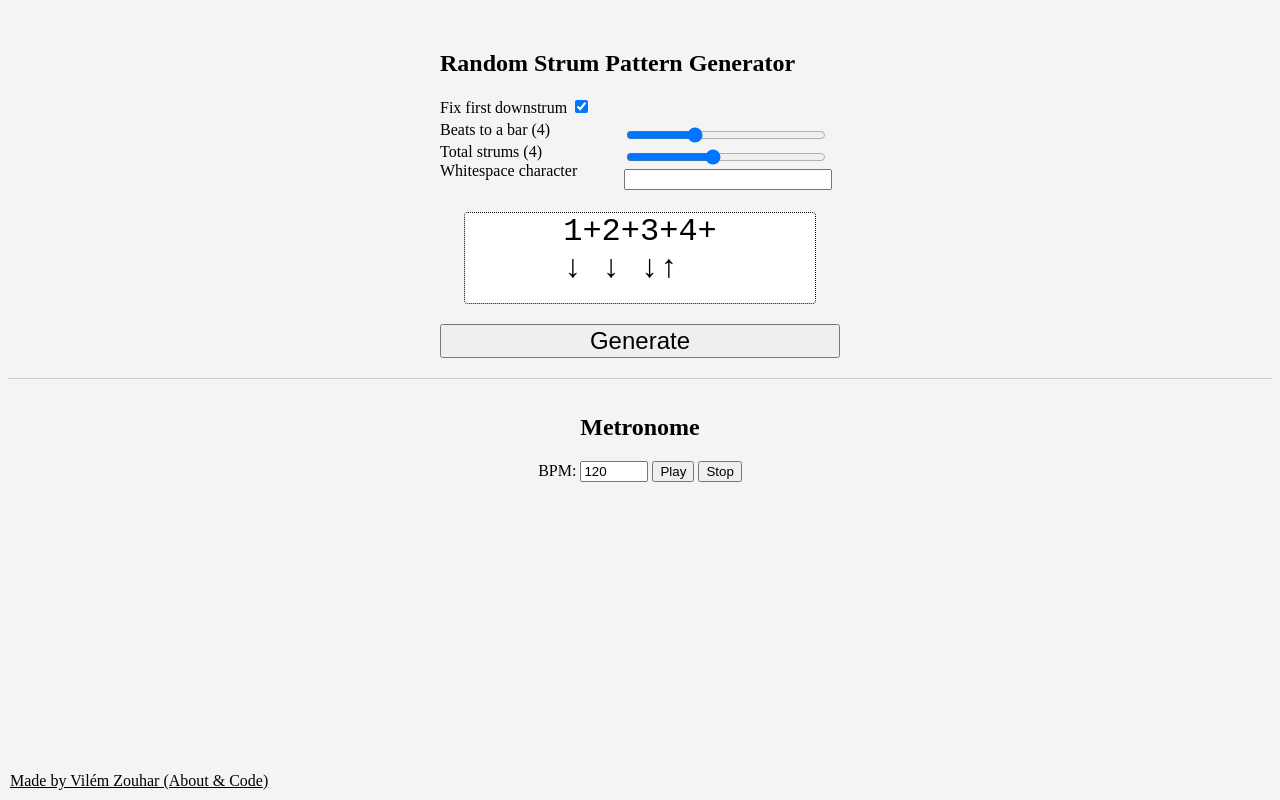
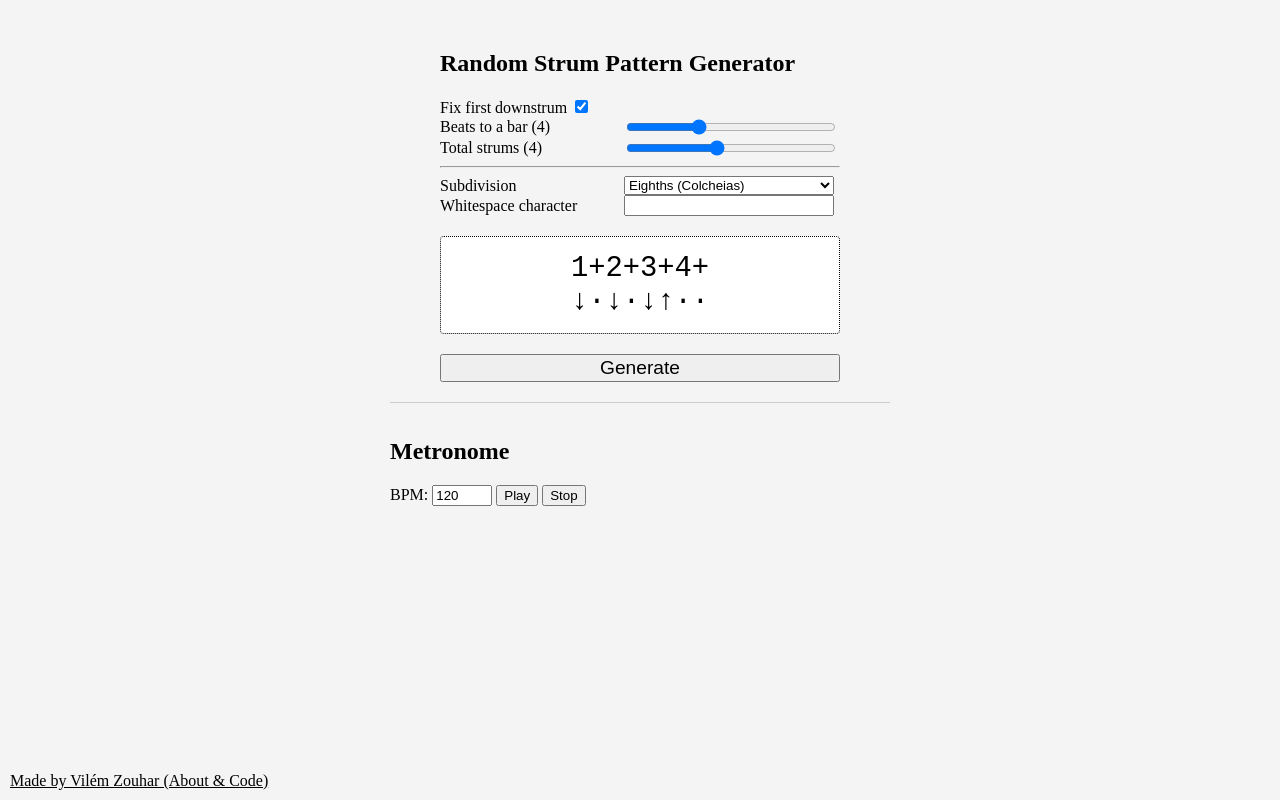
Before and after one commit to zouharvi/random-strum-pattern, a website built with webpack: page web/index.html in a window 1280 px wide. Built offline with nearby package versions, Linux system fonts and the light colour scheme.

Commit message:
Added alternate subdivisions

```diff
--- a/package.json
+++ b/package.json
@@ -19,6 +19,5 @@
   "repository": {
     "type": "git",
     "url": "https://github.com/zouharvi/random-strum-pattern"
-  },
-  "dependencies": {}
+  }
 }
--- a/src/main.ts
+++ b/src/main.ts
@@ -2,6 +2,19 @@ let audioCtx: AudioContext | null = null;
 let metronomeTimerId: number | null = null;
 let isPlaying = false;
 let currentBeat = 0;
+
+function adjustFontSize() {
+    const outputArea = $('#area_output');
+    outputArea.css('font-size', '');
+
+    const outputElement = outputArea[0];
+    let currentFontSize = parseFloat(window.getComputedStyle(outputElement).fontSize);
+
+    while (outputElement.scrollWidth > outputElement.clientWidth && currentFontSize > 8) {
+        currentFontSize--;
+        outputArea.css('font-size', currentFontSize + 'px');
+    }
+}
 
 function initAudio() {
     if (audioCtx === null) {
@@ -18,11 +31,9 @@ function playSound(isStrongBeat: boolean) {
     oscillator.connect(gainNode);
     gainNode.connect(audioCtx.destination);
 
-    // Define frequências diferentes para a batida forte e as fracas
     oscillator.type = 'sine';
-    oscillator.frequency.value = isStrongBeat ? 880.0 : 440.0; // Tom agudo (A5) vs. Tom normal (A4)
+    oscillator.frequency.value = isStrongBeat ? 880.0 : 440.0;
 
-    // Cria um "click" curto com duração de 50ms
     const now = audioCtx.currentTime;
     gainNode.gain.setValueAtTime(1, now);
     gainNode.gain.exponentialRampToValueAtTime(0.001, now + 0.05);
@@ -33,11 +44,11 @@ function playSound(isStrongBeat: boolean) {
 
 function playMetronome() {
     if (isPlaying) return;
-
     initAudio();
 
     const bpmValue = $("#bpm").val() || '120';
     const bpm = parseInt(String(bpmValue), 10);
+    const subdivision = parseInt($("#subdivision").val() as string, 10);
 
     if (isNaN(bpm) || bpm <= 0) {
         alert("Please enter a valid BPM.");
@@ -47,18 +58,19 @@ function playMetronome() {
     isPlaying = true;
     currentBeat = 0;
 
-    const interval = (60 * 1000) / (bpm * 2);
+    const interval = (60 * 1000) / (bpm * subdivision);
+
     function tick() {
-        const totalBeats = ($("#beats_in_bar").val() as number) * 2;
+        const totalSlots = ($("#beats_in_bar").val() as number) * subdivision;
 
         $("#area_output span").removeClass("highlight");
         $(`#beat-${currentBeat}`).addClass("highlight");
 
-        if (currentBeat % 2 === 0) {
+        if (currentBeat % subdivision === 0) {
             playSound(currentBeat === 0);
         }
 
-        currentBeat = (currentBeat + 1) % totalBeats;
+        currentBeat = (currentBeat + 1) % totalSlots;
     }
 
     tick();
@@ -80,7 +92,6 @@ function stopMetronome() {
 }
 
 function shuffle(a: any[]) {
-    // taken from https://stackoverflow.com/questions/6274339/how-can-i-shuffle-an-array
     for (let i = a.length - 1; i > 0; i--) {
         const j = Math.floor(Math.random() * (i + 1));
         [a[i], a[j]] = [a[j], a[i]];
@@ -90,64 +101,69 @@ function shuffle(a: any[]) {
 
 $("#generate_button").on("click", generate);
 $("#beats_in_bar").on("input", generate);
+$("#subdivision").on("input", generate);
 $("#total_strums").on("input", generate);
 $("#fix_first").on("input", generate);
 $("#whitespace_fill").on("input", generate);
 $("#play_button").on("click", playMetronome);
 $("#stop_button").on("click", stopMetronome);
+$(window).on('resize', adjustFontSize);
 
 function generate() {
     stopMetronome();
 
-    let bib = $("#beats_in_bar").val() as number;
+    const bib = $("#beats_in_bar").val() as number;
+    const subdivision = parseInt($("#subdivision").val() as string, 10);
     let tts = $("#total_strums").val() as number;
-    $("#total_strums").attr("max", 2 * bib);
-    if (tts > 2 * bib) {
-        $("#total_strums").val(2 * bib);
-        tts = 2 * bib;
+
+    const totalSlots = bib * subdivision;
+    $("#total_strums").attr("max", totalSlots);
+    if (tts > totalSlots) {
+        $("#total_strums").val(totalSlots);
+        tts = totalSlots;
     }
 
     let fix_first = $("#fix_first").is(":checked") as boolean;
     $("#beats_in_bar_label").html("Beats to a bar (" + bib.toString() + ")");
     $("#total_strums_label").html("Total strums (" + tts.toString() + ")");
 
-    if (fix_first) {
-        tts -= 1;
-    }
+    if (fix_first) { tts -= 1; }
 
+    const signatureSymbols = { 2: ['+'], 3: ['t', 'a'], 4: ['e', '+', 'a'] };
     let pattern_sig: string[] = [];
     for (let i = 0; i < bib; i++) {
         pattern_sig.push((i + 1).toString());
-        pattern_sig.push("+");
+        const key = subdivision as keyof typeof signatureSymbols;
+        if (signatureSymbols[key]) { pattern_sig.push(...signatureSymbols[key]); }
     }
 
     let pattern_all: any[] = [];
-    for (let i = 0; i < bib; i++) {
-        if (i != 0 || !fix_first) {
-            pattern_all.push([2 * i, "↓"]);
-        }
-        pattern_all.push([2 * i + 1, "↑"]);
+    for (let i = 0; i < totalSlots; i++) {
+        if (i === 0 && fix_first) continue;
+        const direction = (i % 2 === 0) ? "↓" : "↑";
+        pattern_all.push([i, direction]);
     }
 
     shuffle(pattern_all);
 
-    let whitespaceChar = ($("#whitespace_fill").val() as string) || "&nbsp;";
-    let pattern_final: string[] = Array(bib * 2).fill(whitespaceChar);
+    let whitespaceChar = ($("#whitespace_fill").val() as string) || "·";
+    let pattern_final: string[] = Array(totalSlots).fill(whitespaceChar);
 
     for (let i = 0; i < tts; i++) {
         pattern_final[pattern_all[i][0]] = pattern_all[i][1];
     }
 
-    if (fix_first) {
-        pattern_final[0] = "↓";
-    }
+    if (fix_first) { pattern_final[0] = "↓"; }
 
     const topLineHtml = pattern_sig.map(char => `<span>${char}</span>`).join("");
+
     const bottomLineHtml = pattern_final.map((char, index) => {
         return `<span id="beat-${index}">${char}</span>`;
     }).join("");
 
     $("#area_output").html(topLineHtml + "<br>" + bottomLineHtml);
+
+    adjustFontSize();
 }
 
 generate();
--- a/web/index.html
+++ b/web/index.html
@@ -29,6 +29,14 @@
         <br>
         <label id="total_strums_label" for="total_strums">Total strums</label>
         <input type="range" min="1" max="8" value="4" class="slider" id="total_strums">
+        <hr>
+        <label id="subdivision_label" for="subdivision">Subdivision</label>
+        <select id="subdivision">
+            <option value="2" selected>Eighths (Colcheias)</option>
+            <option value="3">Triplets (Tercinas)</option>
+            <option value="4">Sixteenths (Semicolcheias)</option>
+        </select>
+        <br>
         <label id="whitespace_fill_label" for="whitespace_fill">Whitespace character</label>
         <input type="text" maxlength="1" id="whitespace_fill">
         <div id='area_output' readonly>sdfsd</div>
--- a/web/style.css
+++ b/web/style.css
@@ -1,36 +1,62 @@
+* {
+    box-sizing: border-box;
+}
+
+/* Regra comum para centralizar os containers principais */
+#settings, #metronome {
+    max-width: 500px;
+    width: 95%;
+    margin-left: auto;
+    margin-right: auto;
+    text-align: left;
+}
+
+#settings {
+    margin-top: 50px;
+}
+
+#metronome {
+    margin-top: 20px;
+    padding-top: 15px;
+    border-top: 1px solid #ccc;
+}
+
+/* Caixa de output com alinhamento corrigido */
 #area_output {
     font-family: 'Courier New', Courier, monospace;
-    margin-top: 30px;
+    margin-top: 20px;
     background-color: white;
     border-radius: 4px;
     border: 1px dotted black;
-    font-size: xx-large;
-    width: 350px;
-    height: 90px;
-    margin-left: auto;
-    margin-right: auto;
-    text-align: center;
+    font-size: 1.8em;
+    width: 100%;
+    min-height: 90px;
+    padding: 15px 5px;
+    text-align: center; /* Garante que o texto dentro fique centralizado */
+    overflow-x: hidden;
 }
 
+/* Botão de gerar */
 #generate_button {
-    font-size: x-large;
+    font-size: 1.2em;
     margin-top: 20px;
     width: 100%;
 }
 
-
-#total_strums, #beats_in_bar, #whitespace_fill {
-    position: relative;
-    top: 8px;
-    width: 200px;
+/* Ajustes nos labels e inputs */
+#total_strums, #beats_in_bar, #whitespace_fill, #subdivision {
+    width: calc(100% - 190px);
     display: inline-block;
+    vertical-align: middle;
 }
 
-#total_strums_label, #beats_in_bar_label, #whitespace_fill_label {
+#total_strums_label, #beats_in_bar_label, #whitespace_fill_label, #subdivision_label {
     width: 180px;
     display: inline-block;
+    vertical-align: middle;
 }
 
+/* Estilo do highlight (inalterado) */
 .highlight {
     background-color: #aae0f0;
     border-radius: 3px;
```
Also changed, not shown: README.md, tsconfig.json (line endings or trailing spaces), webpack.config.js (line endings or trailing spaces), 3 other files.
